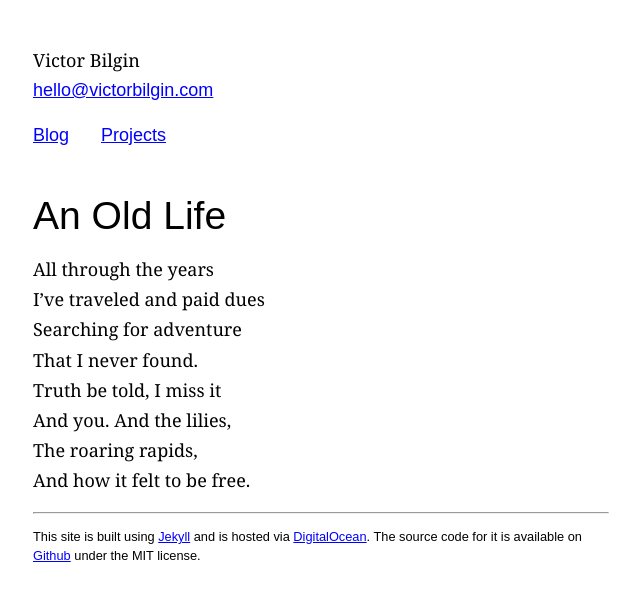
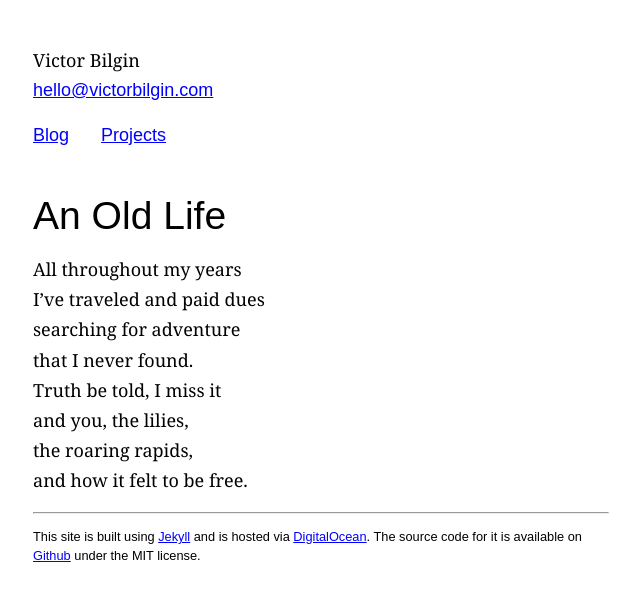
Before and after one commit to vbilgin/vb-v7, a Jekyll site: the page built from _poems/an-old-life.md, in a window 1280 px wide. Shown: the top 601 px of the page, without its empty margins (319-959 px from the left). Built offline with Jekyll 4.4.1, drawn with Linux system fonts in a browser that asks for light colours.

Commit message:
Removed Different Strokes and changed An Old Life

```diff
--- a/_poems/an-old-life.md
+++ b/_poems/an-old-life.md
@@ -5,11 +5,11 @@ permalink: /projects/poems/an-old-life
 tags: poem
 ---
 
-- All through the years
+- All throughout my years
 - I’ve traveled and paid dues
-- Searching for adventure
-- That I never found.
+- searching for adventure
+- that I never found.
 - Truth be told, I miss it
-- And you. And the lilies,
-- The roaring rapids,
-- And how it felt to be free.
+- and you, the lilies,
+- the roaring rapids,
+- and how it felt to be free.
```
Also changed, not shown: _poems/different-strokes.md (deleted, +0 -37 lines).
